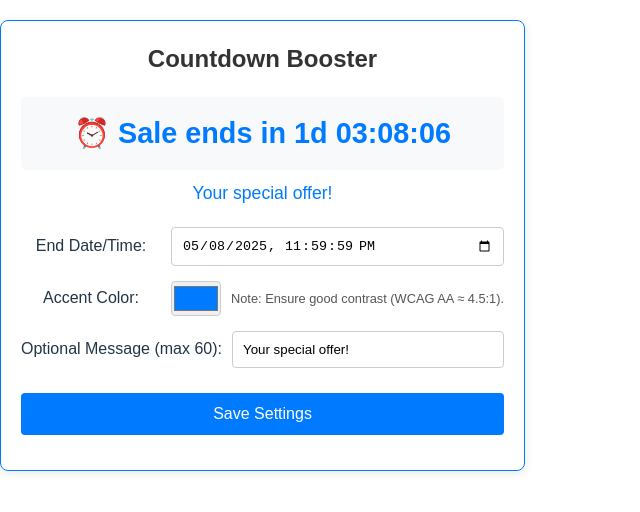
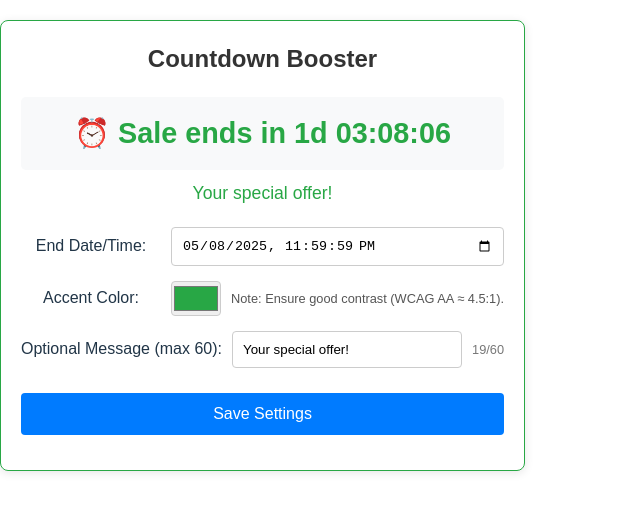
Before and after one commit to gaviral/react-app, a React (Vite) app: page / in a window 1280 px wide. Shown: the top 512 px of the page, without its empty margins (0-640 px from the left). Built offline with nearby package versions, Linux system fonts and the light colour scheme.

Commit message:
feat(countdown-booster): implement backlog items - char count and default color. Adds character count for message input. Changes default accent color to green for better initial visual harmony.

```diff
--- a/src/CountdownBooster.css
+++ b/src/CountdownBooster.css
@@ -170,3 +170,12 @@
 .controls button:hover {
     background-color: #0056b3;
 }
+
+.char-count {
+    font-size: 0.8em;
+    color: #777;
+    /* Lighter gray for less emphasis */
+    margin-left: 10px;
+    white-space: nowrap;
+    /* Prevent wrapping if space is tight */
+}
--- a/src/CountdownBooster.tsx
+++ b/src/CountdownBooster.tsx
@@ -66,7 +66,7 @@ const CountdownBooster: React.FC<CountdownBoosterProps> = () => {
     const [endDate, setEndDate] = useState<string>(() => {
         const savedDraft = localStorage.getItem(LOCAL_STORAGE_KEY);
         if (savedDraft) {
-            const settings: Partial<BoosterSettings> = JSON.parse(savedDraft); // Use Partial for potentially missing position
+            const settings: Partial<BoosterSettings> = JSON.parse(savedDraft);
             if (settings.endDate && new Date(settings.endDate) > new Date()) {
                 return settings.endDate;
             }
@@ -76,11 +76,12 @@ const CountdownBooster: React.FC<CountdownBoosterProps> = () => {
 
     /**
      * State for the accent color of the booster.
-     * Initialized from local storage or defaults to a shade of blue.
+     * Initialized from local storage or defaults to a shade of green for consistency with timer text.
      */
     const [accentColor, setAccentColor] = useState<string>(() => {
         const savedDraft = localStorage.getItem(LOCAL_STORAGE_KEY);
-        return savedDraft ? (JSON.parse(savedDraft) as BoosterSettings).accentColor : '#007bff'; // Default blue
+        // Defaulting to green to match the .timer-display color from CSS for initial harmony
+        return savedDraft ? (JSON.parse(savedDraft) as BoosterSettings).accentColor : '#28a745';
     });
 
     /**
@@ -89,7 +90,7 @@ const CountdownBooster: React.FC<CountdownBoosterProps> = () => {
      */
     const [message, setMessage] = useState<string>(() => {
         const savedDraft = localStorage.getItem(LOCAL_STORAGE_KEY);
-        return savedDraft ? (JSON.parse(savedDraft) as BoosterSettings).message : 'Your special offer!'; // Default message
+        return savedDraft ? (JSON.parse(savedDraft) as BoosterSettings).message : 'Your special offer!';
     });
 
     /** State for the calculated time remaining (days, hours, minutes, seconds). */
@@ -109,7 +110,7 @@ const CountdownBooster: React.FC<CountdownBoosterProps> = () => {
                 return settings.position;
             }
         }
-        return { x: 0, y: 0 }; // Default position
+        return { x: 0, y: 0 };
     });
     /** State to indicate if the component is currently being dragged. */
     const [isDragging, setIsDragging] = useState(false);
@@ -291,6 +292,7 @@ const CountdownBooster: React.FC<CountdownBoosterProps> = () => {
                 <div>
                     <label htmlFor="message">Optional Message (max 60): </label>
                     <input type="text" id="message" name="message" value={message} onChange={e => setMessage(e.target.value)} maxLength={60} />
+                    <small className="char-count">{message.length}/{60}</small>
                 </div>
 
                 <div>
```
